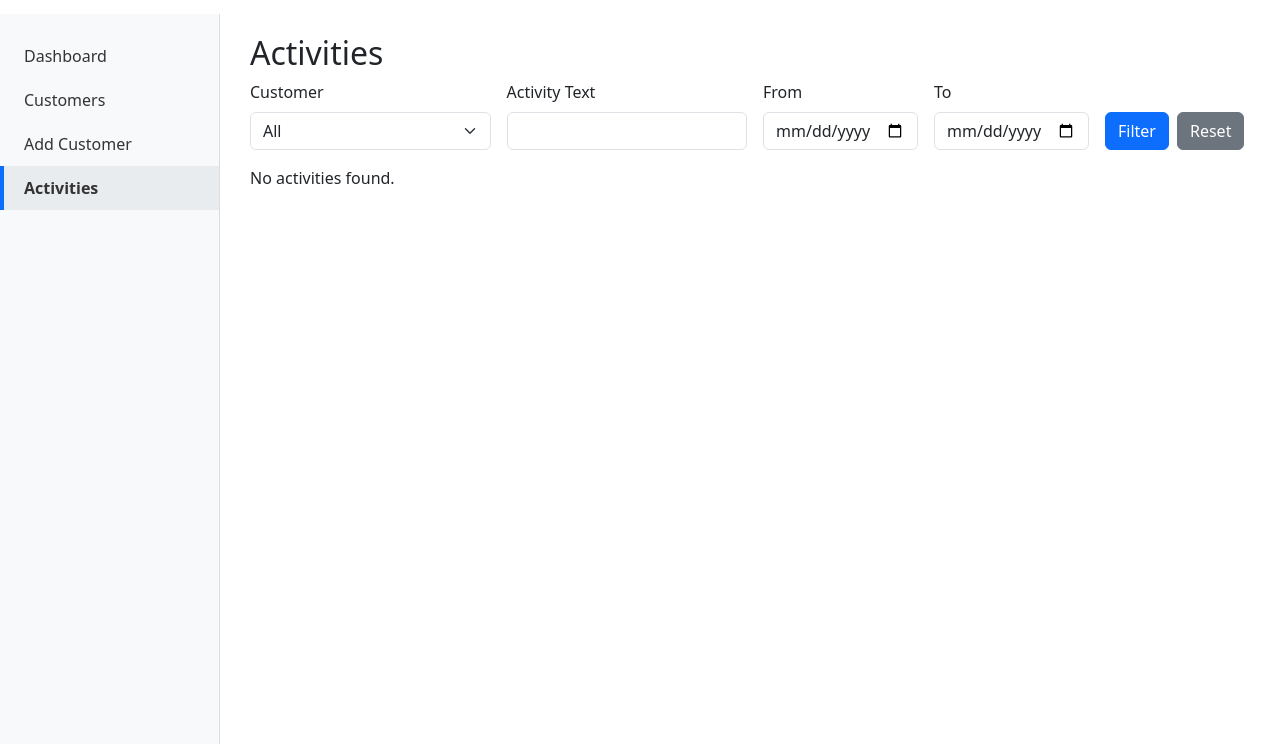
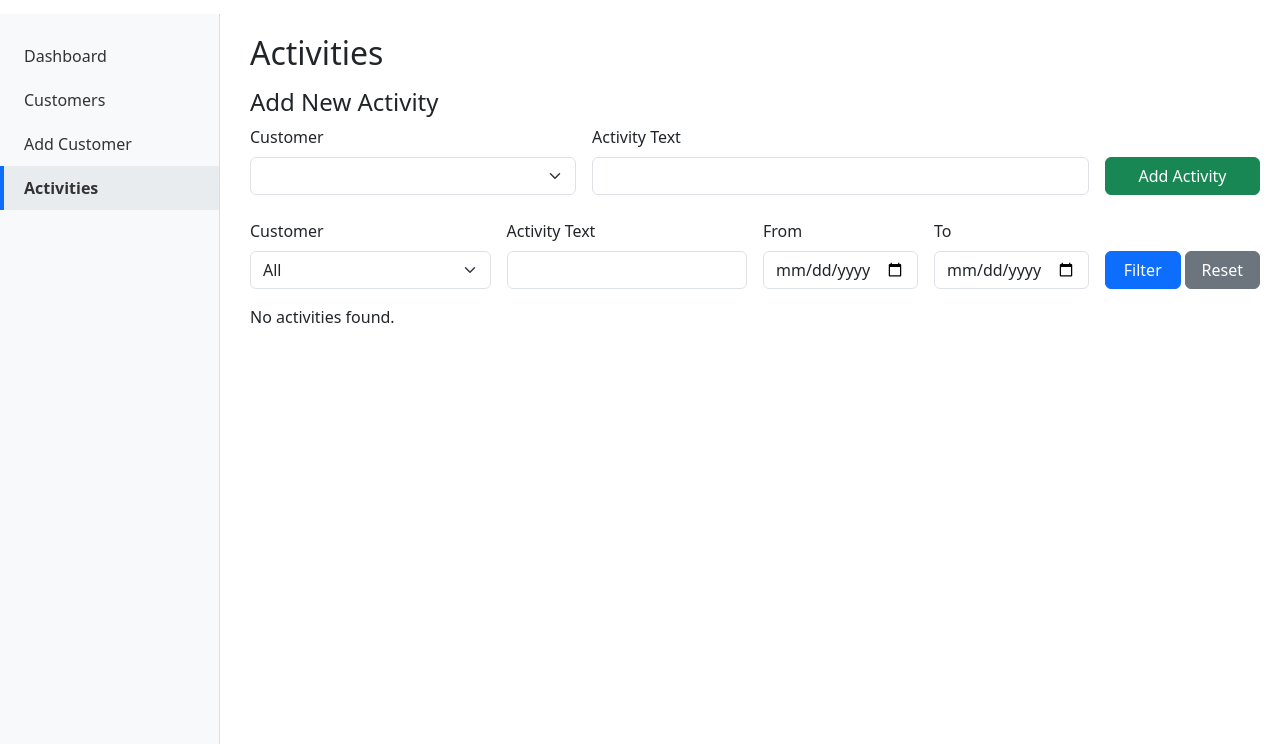
Before and after one commit to RobertMochnacky/kartoteka, a Flask app: page /activities in a window 1280 px wide. Shown: the part 56-800 px from the top of the page. Run offline with Flask 3, Linux system fonts and the light colour scheme; the visitor is signed in with stand-in values (Sample User, id 1); data comes from the database, SQL or seed files in the repository; data that the repository does not hold is empty.

Commit message:
Update activities.html

```diff
--- a/app/templates/activities.html
+++ b/app/templates/activities.html
@@ -4,6 +4,27 @@
 {% block content %}
 <h2>Activities</h2>
 
+<!-- Add New Activity Form -->
+<h4 class="mt-3">Add New Activity</h4>
+<form method="post" action="{{ url_for('main.add_activity') }}" class="mb-4 row g-3">
+    <div class="col-md-4">
+        <label for="customer_id_new" class="form-label">Customer</label>
+        <select name="customer_id" id="customer_id_new" class="form-select" required>
+            {% for customer in customers %}
+                <option value="{{ customer.id }}">{{ customer.name }}</option>
+            {% endfor %}
+        </select>
+    </div>
+    <div class="col-md-6">
+        <label for="activity_text" class="form-label">Activity Text</label>
+        <input type="text" name="activity_text" id="activity_text" class="form-control" required>
+    </div>
+    <div class="col-md-2 d-flex align-items-end">
+        <button type="submit" class="btn btn-success w-100">Add Activity</button>
+    </div>
+</form>
+
+<!-- Filter Form -->
 <form method="get" class="row g-3 mb-3">
     <div class="col-md-3">
         <label for="customer_id" class="form-label">Customer</label>
@@ -29,11 +50,12 @@
         <input type="date" name="end_date" id="end_date" class="form-control" value="{{ filter_end_date or '' }}">
     </div>
     <div class="col-md-2 d-flex align-items-end">
-        <button type="submit" class="btn btn-primary">Filter</button>
-        <a href="{{ url_for('main.activities') }}" class="btn btn-secondary ms-2">Reset</a>
+        <button type="submit" class="btn btn-primary w-50">Filter</button>
+        <a href="{{ url_for('main.activities') }}" class="btn btn-secondary w-50 ms-1">Reset</a>
     </div>
 </form>
 
+<!-- Activities List -->
 {% if activities %}
 <ul class="list-group">
     {% for act in activities %}
```
